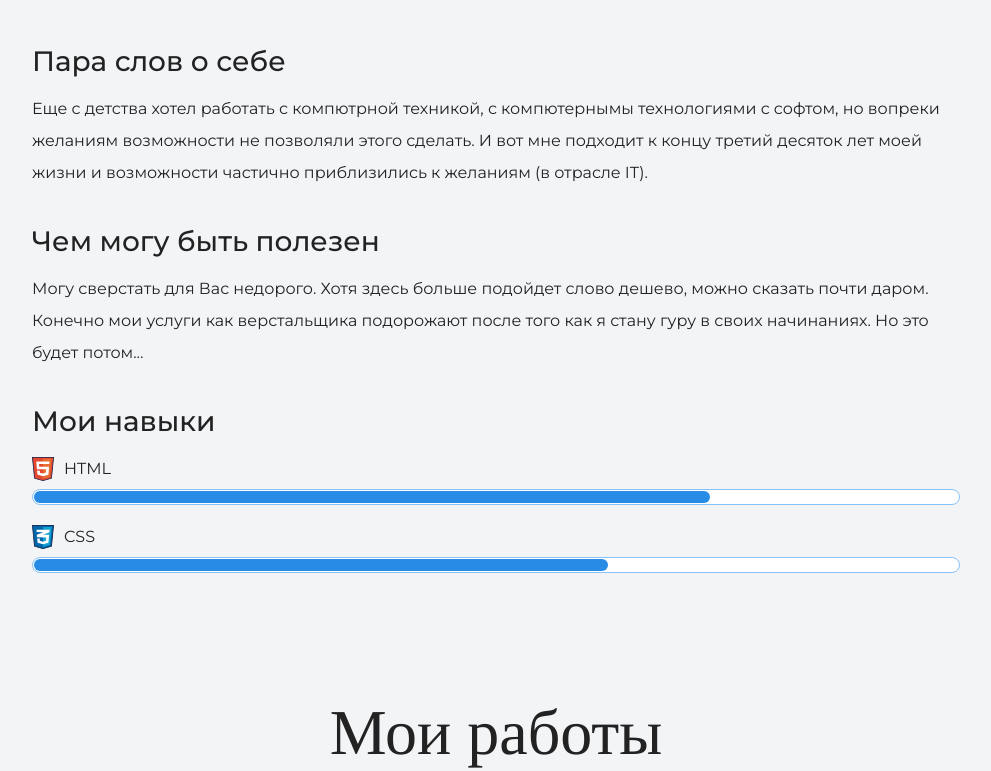
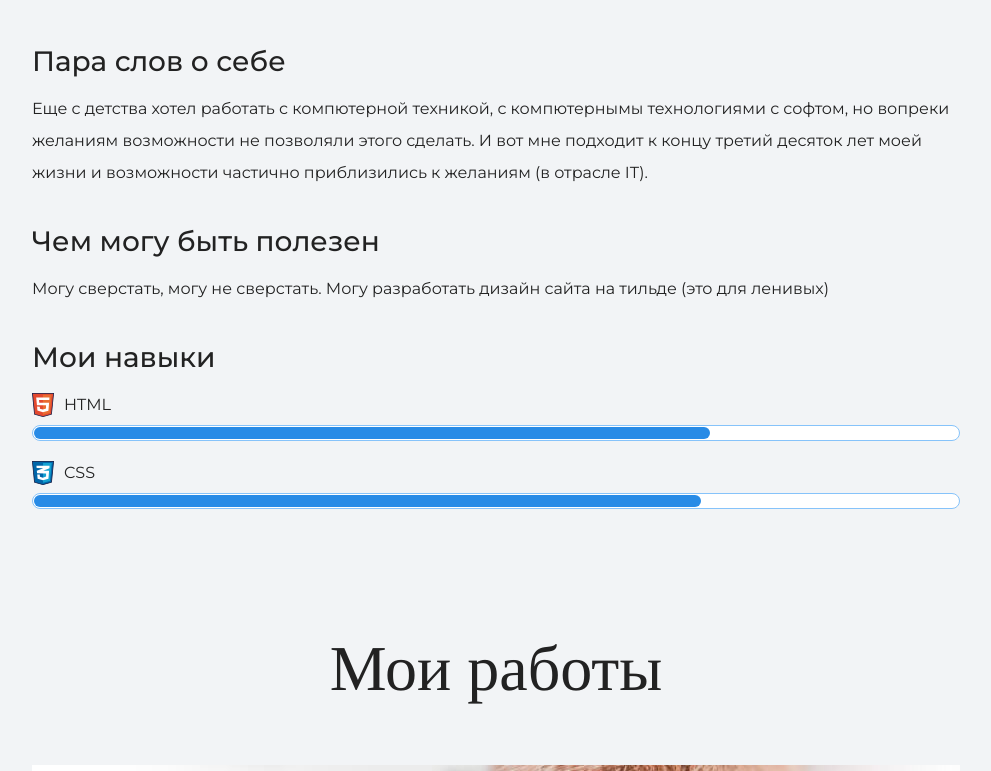
Before and after one commit to Eduard-ua/Eduard-ua.github.io__2, a plain HTML site: page index.html in a window 1280 px wide. Shown: the part 1929-2700 px from the top of the page, without its empty margins (144-1135 px from the left). Drawn offline with Linux system fonts and the light colour scheme.

Commit message:
Оновленный текст
Удалил бред

```diff
--- a/index.html
+++ b/index.html
@@ -21,7 +21,7 @@
     <section class="hero-image">
     	<div class="container">
 	      <h1 class="heading">Эдуард Рыбалка</h1>
-	      <p>Junior верстальщик</p>
+	      <p>Junior-junior верстальщик</p>
 	  	</div>
     </section>
 
@@ -32,16 +32,16 @@
 				<img src="files/user.jpg" width="928" alt="Фотография Молодого верстальщика">
 			</figure>
 		    <h3>Пара слов о себе</h3>
-		    <p>Еще с детства хотел работать с компютрной техникой, с компютернымы технологиями с софтом, но вопреки желаниям возможности не позволяли этого сделать. И вот мне подходит к концу третий десяток лет моей жизни и возможности частично приблизились к желаниям (в отрасле ІТ).</p>
+		    <p>Еще с детства хотел работать с компютерной техникой, с компютернымы технологиями с софтом, но вопреки желаниям возможности не позволяли этого сделать. И вот мне подходит к концу третий десяток лет моей жизни и возможности частично приблизились к желаниям (в отрасле ІТ).</p>
 		    <h3>Чем могу быть полезен</h3>
-		    <p>Могу сверстать для Вас недорого. Хотя здесь больше подойдет слово дешево, можно сказать почти даром. Конечно мои услуги как верстальщика подорожают после того как я стану гуру в своих начинаниях. Но это будет потом...</p>
+		    <p>Могу сверстать, могу не сверстать. Могу разработать дизайн сайта на тильде (это для ленивых)</p>
 		    <div class="skills">
 		    	<h3>Мои навыки</h3>
 		    	<dl class="skills-list">
 		    		<dt class="skill-html">HTML</dt>
 		    		<dd class="level"><div style="width: 73%;">73%</div></dd>
 		    		<dt class="skill-css">CSS</dt>
-		    		<dd class="level"><div style="width: 62%;">62%</div></dd>
+		    		<dd class="level"><div style="width: 72%;">72%</div></dd>
 		    	</dl>
 		    </div>
 	    </div>
```
